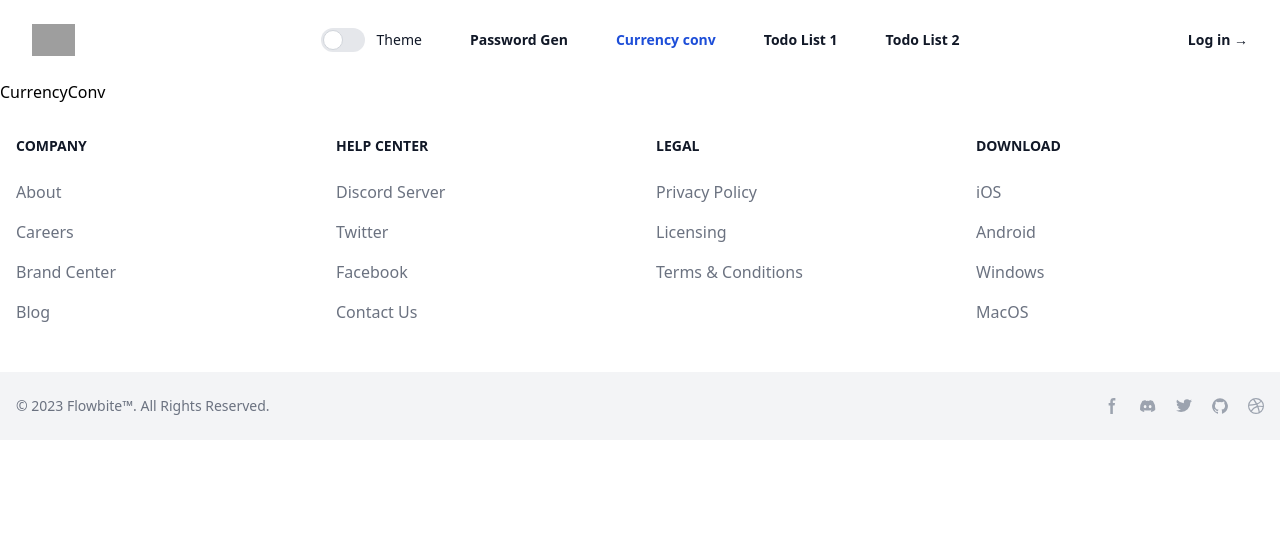
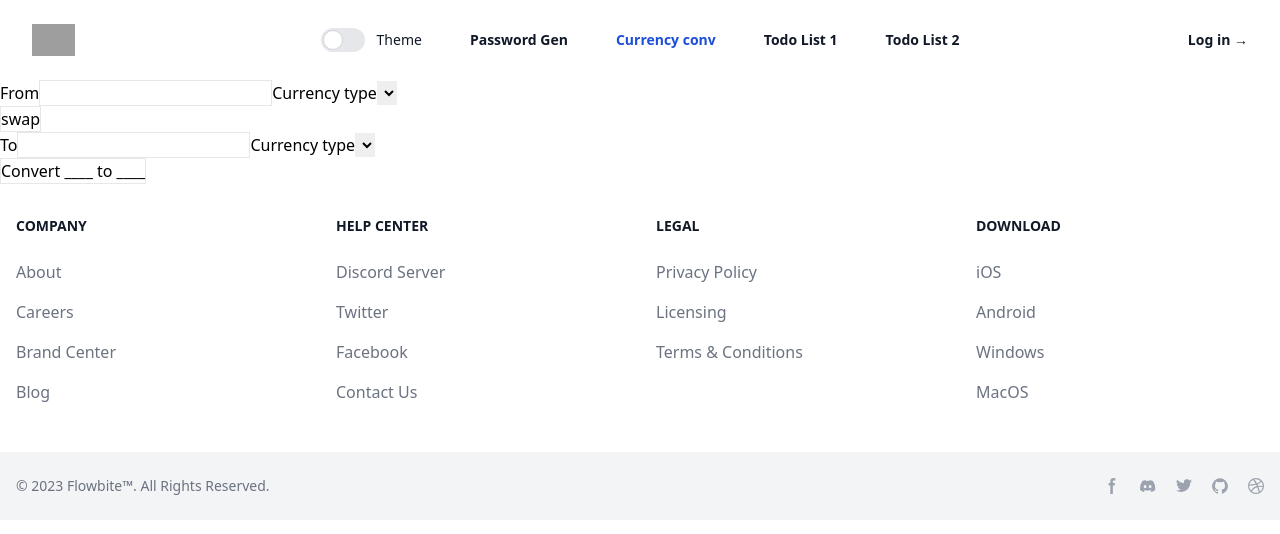
Before and after one commit to arnabjoy123/concepts-proj, a React (Vite) app: page /curr in a window 1280 px wide. Shown: the top 534 px of the page. Built offline with nearby package versions, Linux system fonts and the light colour scheme; grey boxes are pictures that could not be loaded.

Commit message:
1st commit

```diff
--- /dev/null
+++ b/src/Data/data.jsx
@@ -0,0 +1,14 @@
+import { useState } from "react";
+
+function useCurrencyinfo(currency) {
+  const [data, setData] = useState(null);
+  fetch(
+    `https://cdn.jsdelivr.net/npm/@fawazahmed0/currency-api@latest/v1/currencies/${currency}.json`
+  )
+    .then((res) => res.json)
+    .then((res) => setData(res.currency));
+
+  return data;
+}
+
+export default useCurrencyinfo;
--- /dev/null
+++ b/src/components/Inputbox/InputBox.jsx
@@ -0,0 +1,16 @@
+import React from "react";
+
+function InputBox({ label }) {
+  return (
+    <>
+      <div>
+        <label>{label}</label>
+        <input className="border" type="number" />
+        <label>Currency type</label>
+        <select></select>
+      </div>
+    </>
+  );
+}
+
+export default InputBox;
--- a/src/pages/CurrConv/CurrencyConv.jsx
+++ b/src/pages/CurrConv/CurrencyConv.jsx
@@ -1,5 +1,14 @@
+import InputBox from "../../components/Inputbox/InputBox";
+
 function CurrencyConv() {
-  return <div>CurrencyConv</div>;
+  return (
+    <div>
+      <InputBox label={"From"} />
+      <button className="border">swap</button>
+      <InputBox label={"To"} />
+      <button className="border">Convert ____ to ____</button>
+    </div>
+  );
 }
 
 export default CurrencyConv;
```
